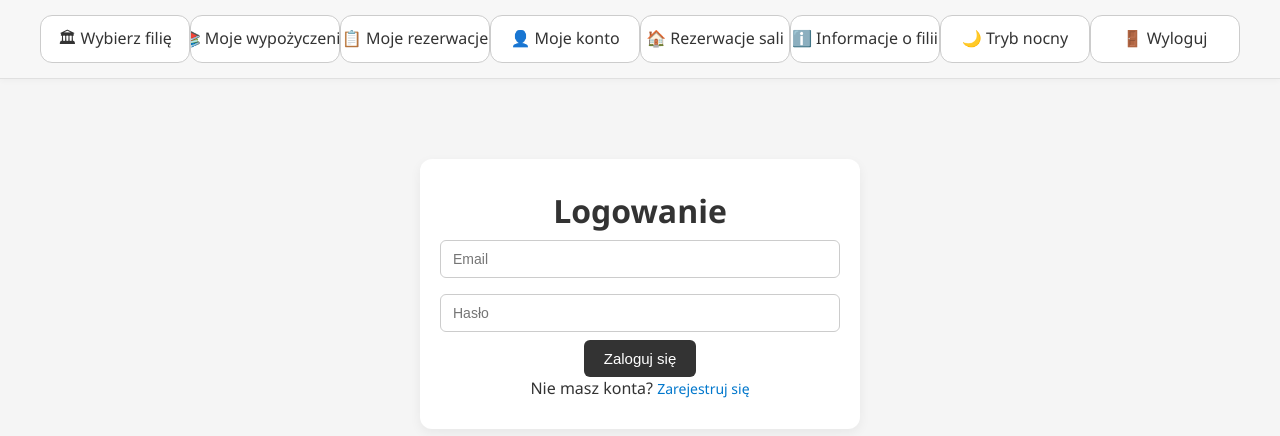
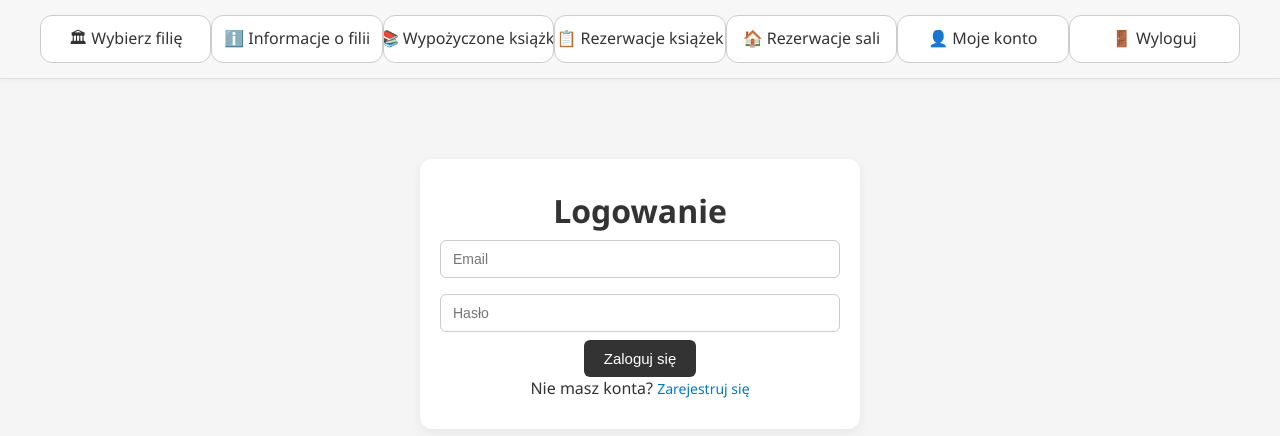
Before and after one commit to zosia13zosia13/library, a React (Create React App) app in the folder frontend/: page /login in a window 1280 px wide. Shown: the top 436 px of the page. Built offline with nearby package versions, Linux system fonts and the light colour scheme; sample sign-in values are in the browser's storage.

Commit message:
Usunięcie przycisku tryb nocny z bar view

```diff
--- a/frontend/src/Views/Layout.js
+++ b/frontend/src/Views/Layout.js
@@ -21,12 +21,11 @@ function Layout() {
       {isLoggedIn && (
         <>
           <Link to="/select-branch" className="nav-link">🏛 Wybierz filię</Link>
-          <Link to="/my-loans" className="nav-link">📚 Moje wypożyczenia</Link>
-          <Link to="/my-reservations" className="nav-link">📋 Moje rezerwacje</Link>
+          <Link to="/info" className="nav-link">ℹ️ Informacje o filii</Link>
+          <Link to="/my-loans" className="nav-link">📚 Wypożyczone książki</Link>
+          <Link to="/my-reservations" className="nav-link">📋 Rezerwacje książek</Link>
+          <Link to="/room-reservations" className="nav-link">🏠 Rezerwacje sali</Link>
           <Link to="/account" className="nav-link">👤 Moje konto</Link> {/* ← tu dodane */}
-          <Link to="/room-reservations" className="nav-link">🏠 Rezerwacje sali</Link>
-          <Link to="/info" className="nav-link">ℹ️ Informacje o filii</Link>
-          <button onClick={toggleDarkMode} className="nav-link">🌙 Tryb nocny</button>
           <button onClick={handleLogout} className="nav-link logout">🚪 Wyloguj</button>
         </>
       )}
```
